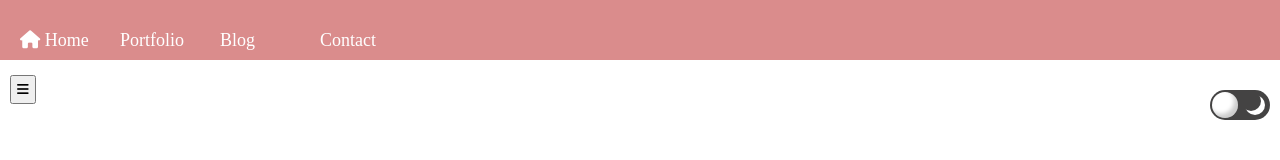
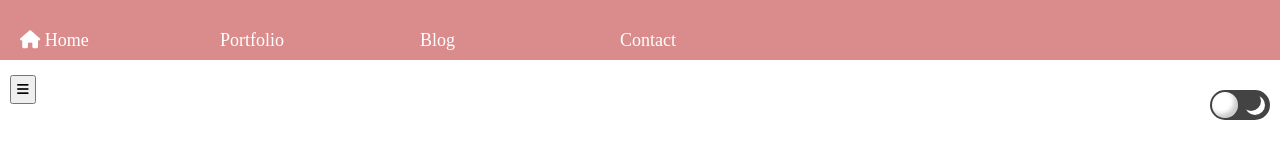
Before and after one commit to emajlija/temlplate, a plain HTML site: page Template/index.html in a window 1280 px wide. Drawn offline with Linux system fonts and the light colour scheme.

Commit message:
Update style.css grid nav-top

```diff
--- a/Template/style.css
+++ b/Template/style.css
@@ -37,7 +37,7 @@ header {
 
 .nav-top ul {
   display: grid;
-  grid-template-columns: repeat(4, 100px);
+ grid-template-columns: repeat(auto-fit, minmax(50px, 200px));
   place-self: left;
 }
 
```
